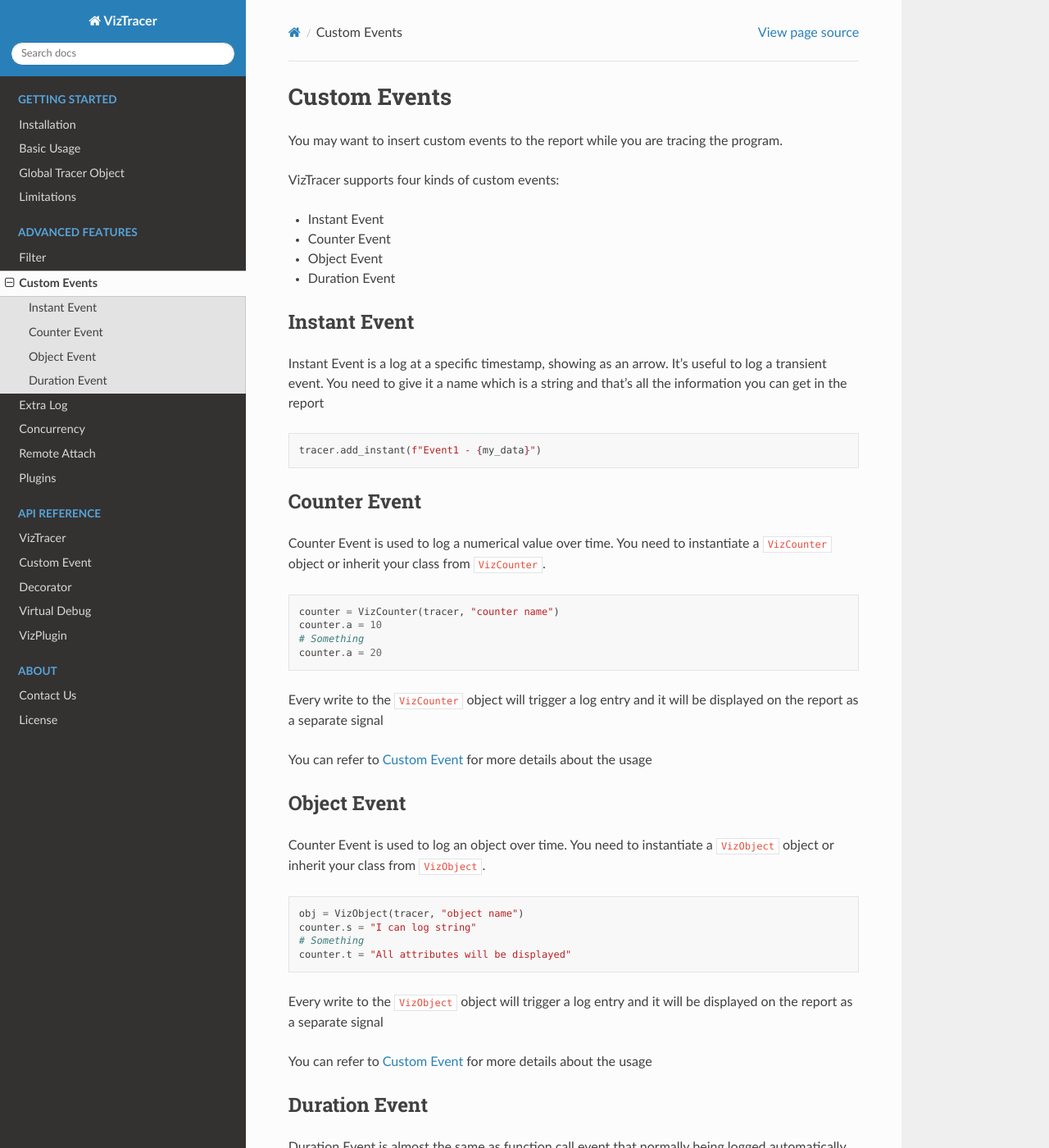
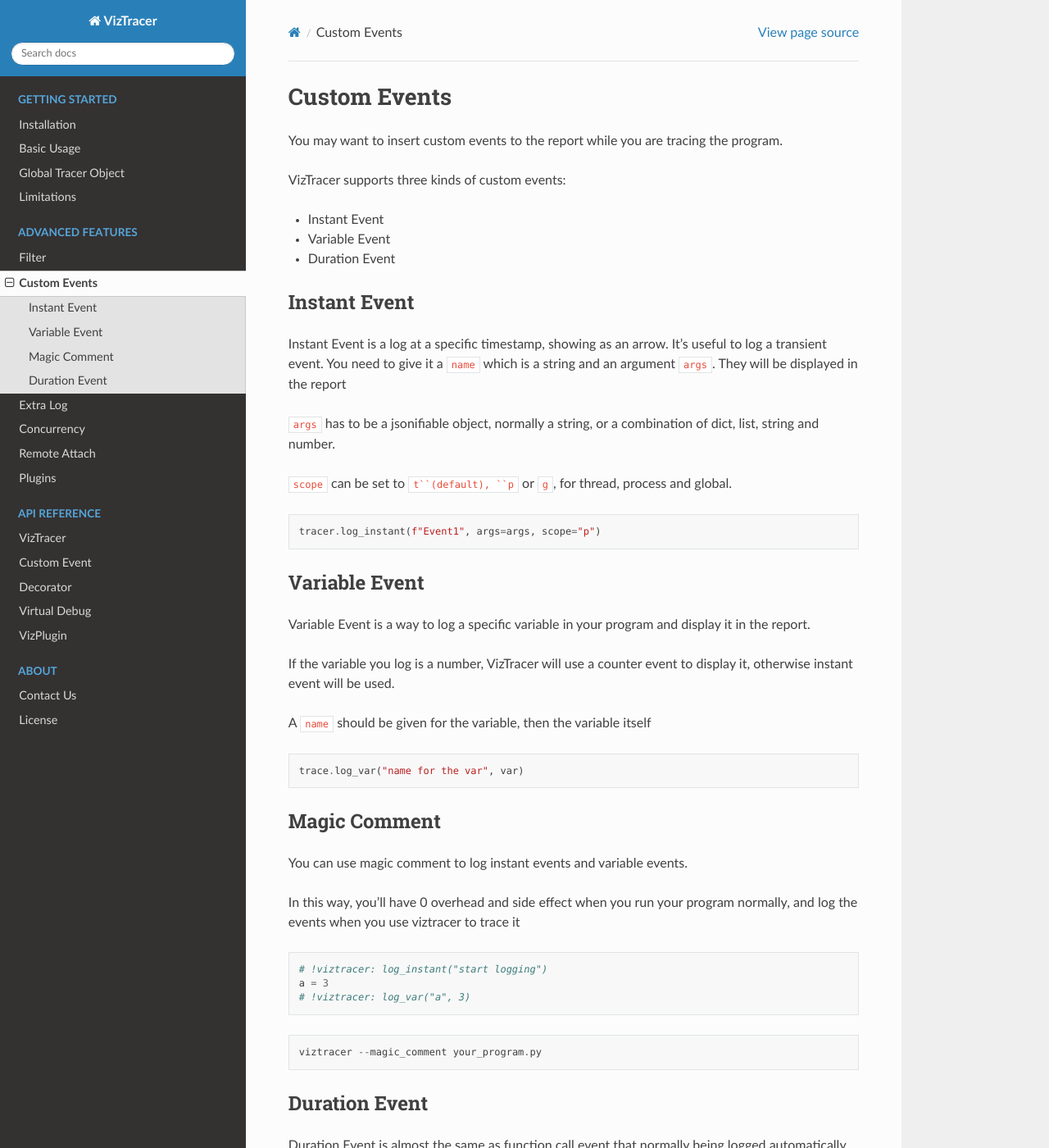
Before and after one commit to gaogaotiantian/viztracer, a Sphinx documentation site: the page built from docs/source/custom_event_intro.rst, in a window 1280 px wide and 1400 px high. Shown: the whole window at 82% size. Built offline with Sphinx 7.4.7 and the Read the Docs theme 2.0.0, drawn with Linux system fonts in a browser that asks for light colours; the version number could not be read and is left out.

Commit message:
Add docs for fast log

```diff
--- a/docs/source/custom_event_intro.rst
+++ b/docs/source/custom_event_intro.rst
@@ -3,59 +3,61 @@
 
 You may want to insert custom events to the report while you are tracing the program.
 
-VizTracer supports four kinds of custom events:
+VizTracer supports three kinds of custom events:
 
 * Instant Event
-* Counter Event
-* Object Event
+* Variable Event
 * Duration Event
 
 Instant Event
 -------------
 
 Instant Event is a log at a specific timestamp, showing as an arrow. It's useful
-to log a transient event. You need to give it a name which is a string and that's
-all the information you can get in the report
+to log a transient event. You need to give it a ``name`` which is a string and an
+argument ``args``. They will be displayed in the report
+
+``args`` has to be a jsonifiable object, normally a string, or a combination
+of dict, list, string and number.
+
+``scope`` can be set to ``t``(default), ``p`` or ``g``, for thread, process and
+global.
 
 .. code-block:: python
 
-    tracer.add_instant(f"Event1 - {my_data}")
+    tracer.log_instant(f"Event1", args=args, scope="p")
 
-Counter Event
--------------
+Variable Event
+--------------
 
-Counter Event is used to log a numerical value over time. You need to instantiate a
-``VizCounter`` object or inherit your class from ``VizCounter``.
+Variable Event is a way to log a specific variable in your program and display it in the report.
+
+If the variable you log is a number, VizTracer will use a counter event to display it, otherwise
+instant event will be used.
+
+A ``name`` should be given for the variable, then the variable itself
 
 .. code-block:: python
 
-    counter = VizCounter(tracer, "counter name")
-    counter.a = 10
-    # Something
-    counter.a = 20
+    trace.log_var("name for the var", var)
 
-Every write to the ``VizCounter`` object will trigger a log entry and it will be displayed
-on the report as a separate signal
 
-You can refer to :doc:`custom_event` for more details about the usage
+Magic Comment
+-------------
 
-Object Event
-------------
+You can use magic comment to log instant events and variable events.
 
-Counter Event is used to log an object over time. You need to instantiate a
-``VizObject`` object or inherit your class from ``VizObject``.
+In this way, you'll have 0 overhead and side effect when you run your program normally, and log the events when you use
+viztracer to trace it
 
 .. code-block:: python
 
-    obj = VizObject(tracer, "object name")
-    counter.s = "I can log string"
-    # Something
-    counter.t = "All attributes will be displayed"
+    # !viztracer: log_instant("start logging")
+    a = 3
+    # !viztracer: log_var("a", 3)
 
-Every write to the ``VizObject`` object will trigger a log entry and it will be displayed
-on the report as a separate signal
+.. code-block::
 
-You can refer to :doc:`custom_event` for more details about the usage
+    viztracer --magic_comment your_program.py
 
 .. _duration_event_label:
 
```
Also changed, not shown: README.md (+2 -3 lines).
